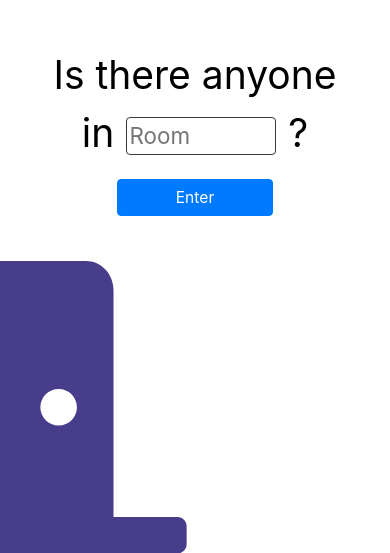
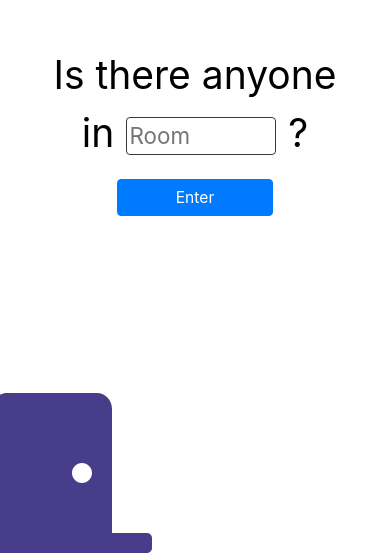
Before and after one commit to 34seod/isthereanyone, a React (Create React App) app in the folder client/: page / in a window 390 px wide. Shown: the part 291-844 px from the top of the page. Built offline with nearby package versions, Linux system fonts and the light colour scheme.

Commit message:
배경아이콘사이즈 조절

```diff
--- a/client/src/pages/New/New.css
+++ b/client/src/pages/New/New.css
@@ -8,8 +8,8 @@ span {
   color: darkslateblue;
   position: absolute;
   bottom: 0;
-  left: -20rem;
-  font-size: 35rem;
+  left: -5rem;
+  font-size: 20rem;
   z-index: -2;
 }
 
@@ -60,8 +60,8 @@ span {
     color: darkslateblue;
     position: absolute;
     bottom: 0;
-    left: -46%;
-    font-size: 75vw;
+    left: -3rem;
+    font-size: 10rem;
     z-index: -2;
   }
 
```
